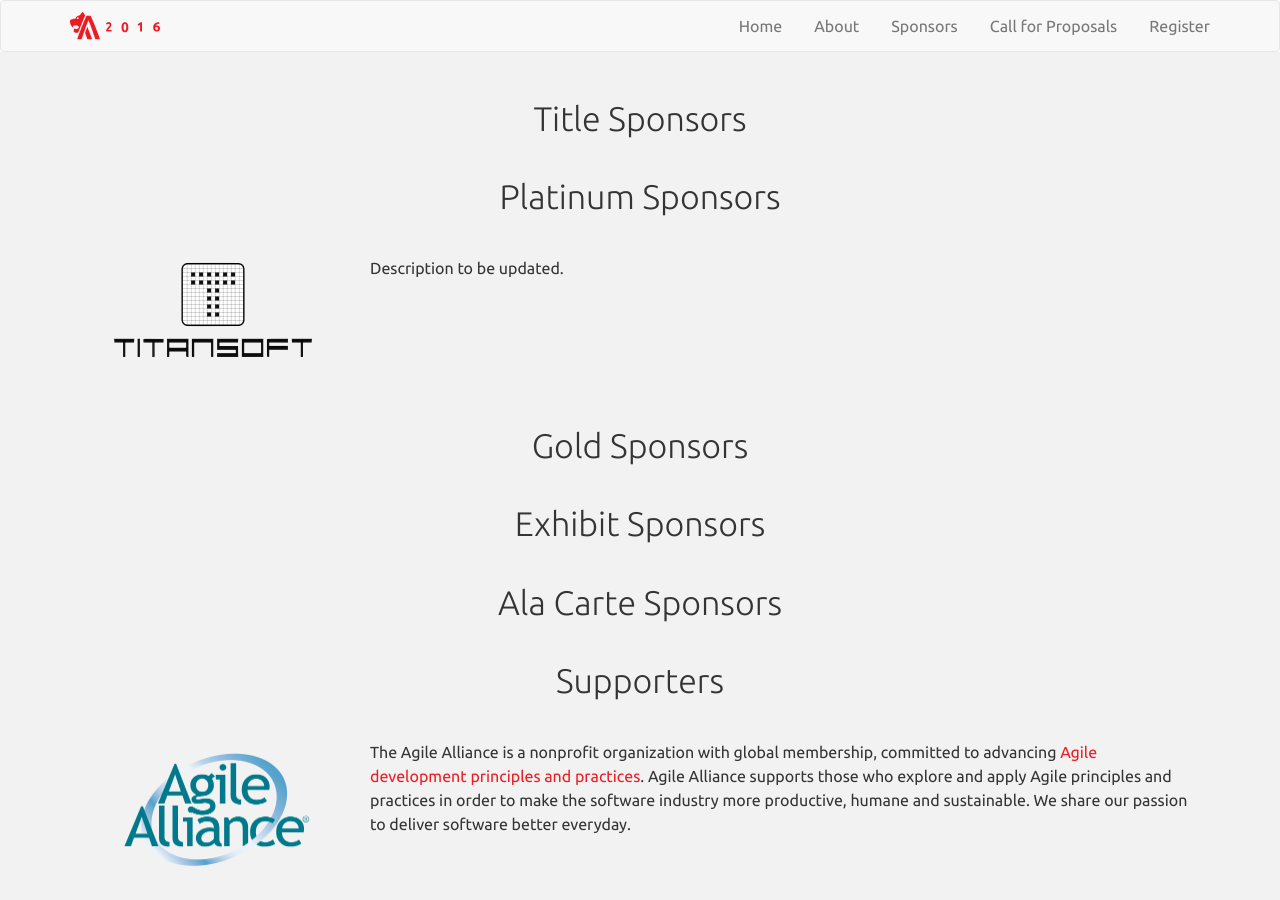
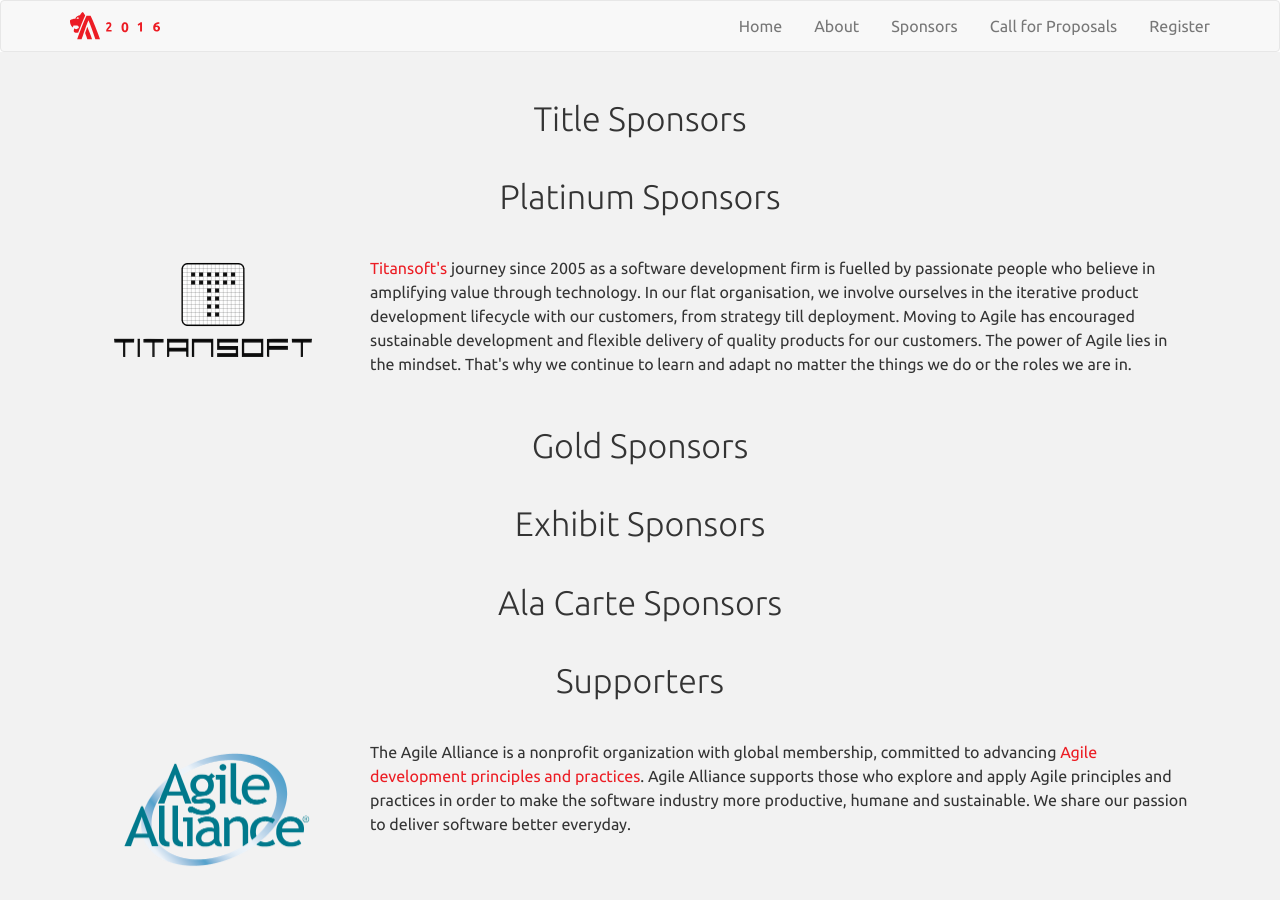
Before and after one commit to agilesingapore/2016, a Jekyll site: the page built from sponsors.html, in a window 1280 px wide and 900 px high. Built offline with Jekyll 4.4.1, drawn with Linux system fonts in a browser that asks for light colours; nearby versions of some CDN libraries; comment, search, counter and statistics services are not loaded.

Commit message:
Added titansoft description

```diff
--- a/sponsors.html
+++ b/sponsors.html
@@ -17,11 +17,8 @@
           </div>
 
           <div class="bio col-md-9">
-            <p>Description to be updated.</p>
-            <!--
-            <p>Titansoft Pte Ltd is one of the fastest expanding software development companies in Asia, committed in empowering our global clientele by providing cutting-edge tailor-made software solutions in their quest to be the industry's leaders.</p>
-            <p>Titansoft promotes adaptive planning and evolutionary development, thus we are able to incorporate rapidly and respond flexibly to changes. The success of our products is attributed to this agile paradigm where every aspect of product development is continually revisited. We are proud to achieve efficient, competitive product delivery with reduced integration lead time to our clients. Find out more about us at: <a href="http://www.titansoft.com.sg">www.titansoft.com.sg</a></p>
-          -->
+
+            <a href="http://www.titansoft.com.sg" target="_blank">Titansoft's</a> journey since 2005 as a software development firm is fuelled by passionate people who believe in amplifying value through technology. In our flat organisation, we involve ourselves in the iterative product development lifecycle with our customers, from strategy till deployment. Moving to Agile has encouraged sustainable development and flexible delivery of quality products for our customers. The power of Agile lies in the mindset. That's why we continue to learn and adapt no matter the things we do or the roles we are in.
           </div>
       </div>
       <h2></h2>
```
